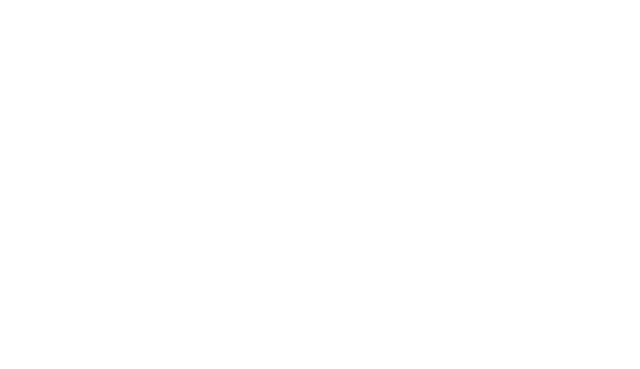
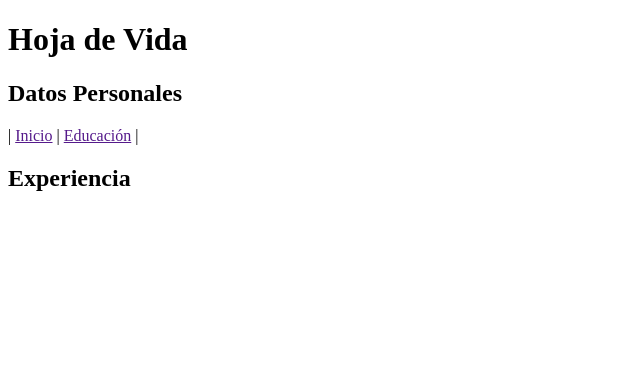
Before and after one commit to SEAC94/ProjectResume, a plain HTML site: page experiencia.html in a window 1280 px wide. Shown: the whole page, without its empty margins (0-640 px from the left). Drawn offline with Linux system fonts and the light colour scheme.

Commit message:
Update experiencia.html
Basic structure of the page experiencia

```diff
--- a/experiencia.html
+++ b/experiencia.html
@@ -5,11 +5,21 @@
 <meta name="viewport" content="width=device-width, user-scalable=no">
 <meta name="Author" content="Samuel Ayala">
 <meta name="description" content="Hoja de Vida: Experiencia">
-<title></title>
+<title>Hoja de Vida</title>
+<h1>Hoja de Vida</h1>
 </head>
+<body>
+<h2>Datos Personales</h2>
+
+<p>  |  <a href="">Inicio</a>  |  <a href="">Educación</a>  |  </p>
+
+<h2>Experiencia</h2>
 
 <body>
-
+<video>
+</video>
+<audio>
+</audio>
 </body>
 
 <footer>
```
